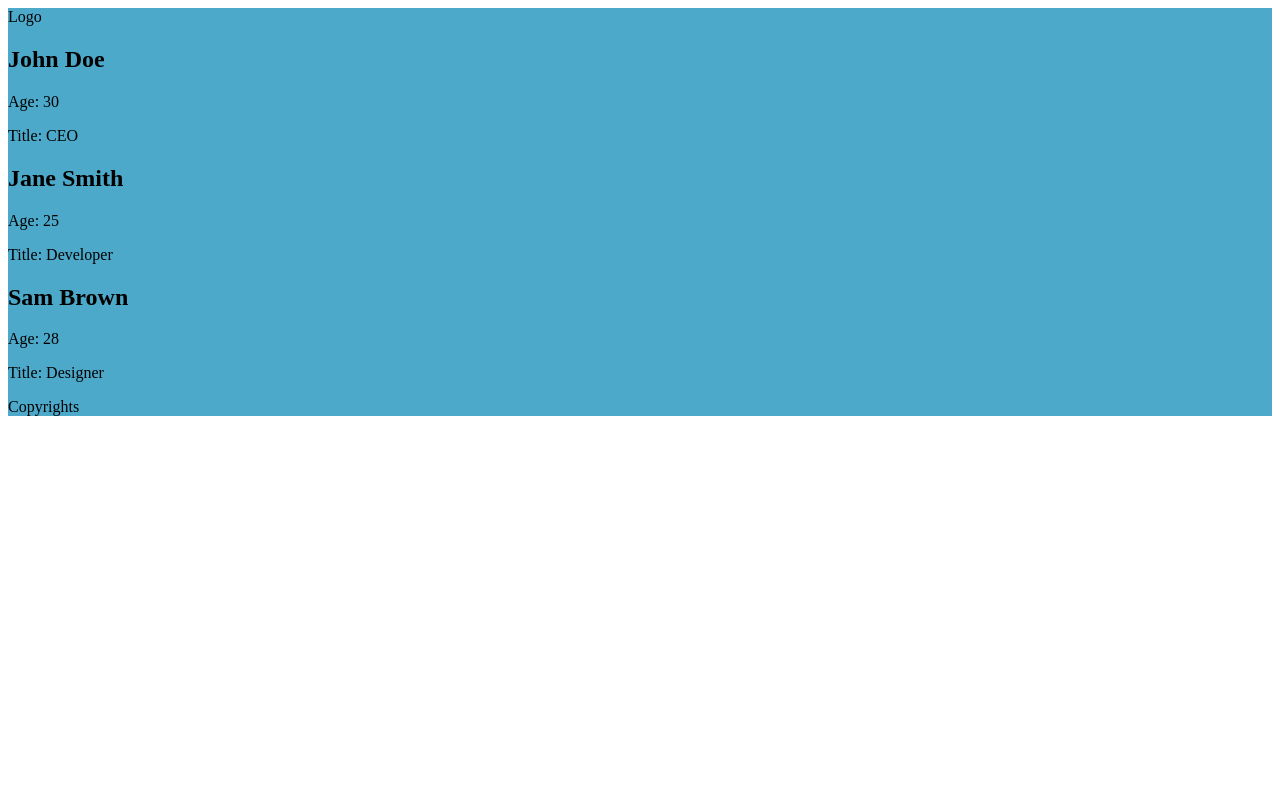
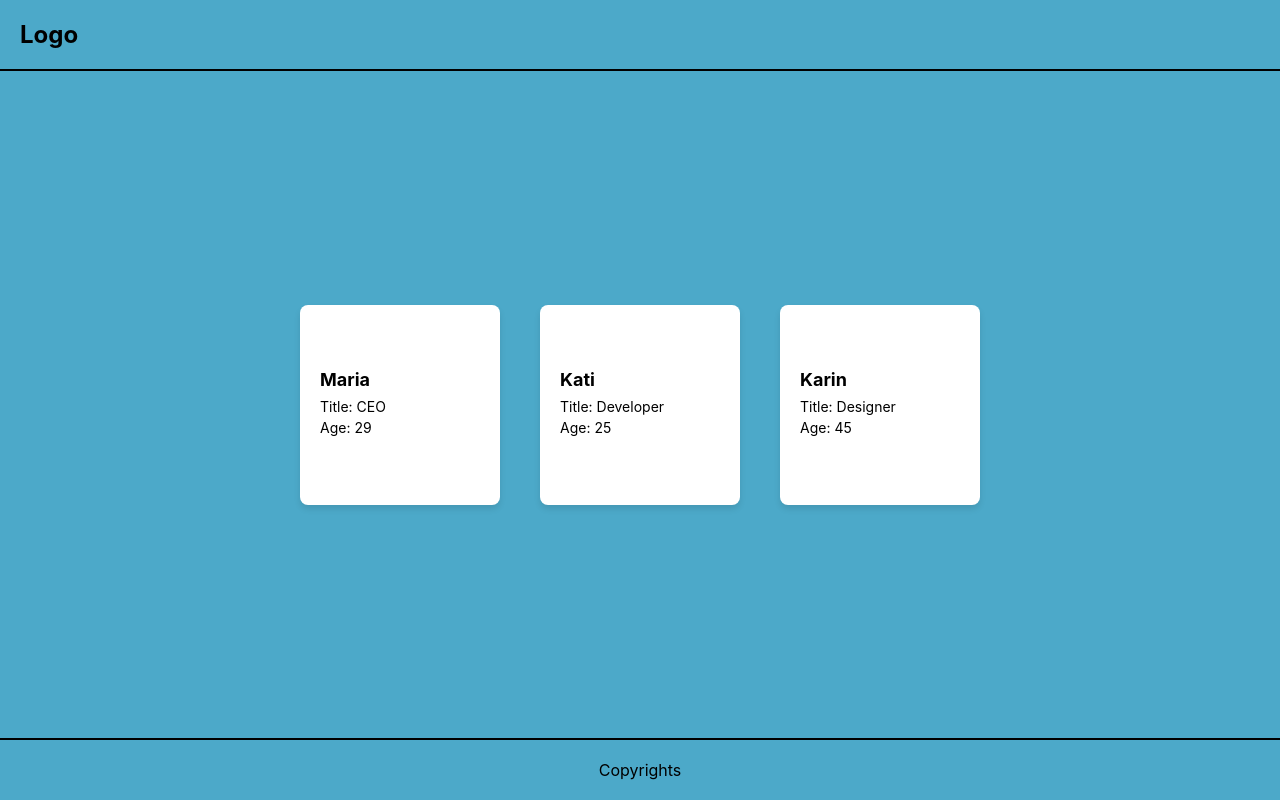
Before and after one commit to Manhal-Baban/react-basics, a React (Vite) app: page / in a window 1280 px wide. Built offline with nearby package versions, Linux system fonts and the light colour scheme.

Commit message:
some css changes

```diff
--- a/src/App.css
+++ b/src/App.css
@@ -1,3 +1,26 @@
-#root {
-  background-color: #4ca9ca;
+* {
+  margin: 0;
+  padding: 0;
+  box-sizing: border-box;
 }
+
+body {
+  font-family: -apple-system, BlinkMacSystemFont, "Segoe UI", "Roboto",
+    sans-serif;
+}
+
+.app {
+  min-height: 100vh;
+  display: flex;
+  flex-direction: column;
+  background-color: #4ca9c9;
+}
+
+.main-content {
+  flex: 1;
+  display: flex;
+  justify-content: center;
+  align-items: center;
+  gap: 40px;
+  padding: 60px 20px;
+}
--- a/src/App.jsx
+++ b/src/App.jsx
@@ -5,17 +5,15 @@ import Header from "./components/Header";
 
 function App() {
   return (
-    <>
-      <div className="App">
-        <Header />
-        <main>
-          <Card name="John Doe" age={30} title="CEO" />
-          <Card name="Jane Smith" age={25} title="Developer" />
-          <Card name="Sam Brown" age={28} title="Designer" />
-        </main>
-        <Footer />
-      </div>
-    </>
+    <div className="app">
+      <Header />
+      <main className="main-content">
+        <Card name="Maria" title="CEO" age="29" />
+        <Card name="Kati" title="Developer" age="25" />
+        <Card name="Karin" title="Designer" age="45" />
+      </main>
+      <Footer />
+    </div>
   );
 }
 
--- a/src/components/Card.jsx
+++ b/src/components/Card.jsx
@@ -2,10 +2,10 @@ import styles from "./Card.module.css";
 
 const Card = (props) => {
   return (
-    <div>
-      <h2>{props.name}</h2>
-      <p>Age: {props.age}</p>
-      <p>Title: {props.title}</p>
+    <div className={styles.card}>
+      <div className={styles.name}>{props.name}</div>
+      <div className={styles.title}>Title: {props.title}</div>
+      <div className={styles.age}>Age: {props.age}</div>
     </div>
   );
 };
--- a/src/components/Card.module.css
+++ b/src/components/Card.module.css
@@ -6,4 +6,21 @@
   min-width: 200px;
   background-color: white;
   padding: 20px;
+  border-radius: 8px;
+  box-shadow: 0 4px 6px rgba(0, 0, 0, 0.1);
+  min-height: 200px;
 }
+
+.name {
+  font-weight: bold;
+  font-size: 18px;
+  margin-bottom: 8px;
+  color: #000;
+}
+
+.title,
+.age {
+  font-size: 14px;
+  margin-bottom: 4px;
+  color: #000;
+}
--- a/src/components/Footer.jsx
+++ b/src/components/Footer.jsx
@@ -1,5 +1,11 @@
+import styles from "./Footer.module.css";
+
 const Footer = () => {
-  return <footer>Copyrights</footer>;
+  return (
+    <footer className={styles.footer}>
+      <p>Copyrights</p>
+    </footer>
+  );
 };
 
 export default Footer;
--- a/src/components/Footer.module.css
+++ b/src/components/Footer.module.css
@@ -0,0 +1,12 @@
+.footer {
+  background-color: #4ca9c9;
+  padding: 20px;
+  border-top: 2px solid #000;
+  text-align: center;
+}
+
+.footer p {
+  margin: 0;
+  color: #000;
+  font-size: 16px;
+}
--- a/src/components/Header.jsx
+++ b/src/components/Header.jsx
@@ -1,4 +1,11 @@
+import styles from "./Header.module.css";
+
 const Header = () => {
-  return <header>Logo</header>;
+  return (
+    <header className={styles.header}>
+      <h1>Logo</h1>
+    </header>
+  );
 };
+
 export default Header;
--- a/src/components/Header.module.css
+++ b/src/components/Header.module.css
@@ -0,0 +1,12 @@
+.header {
+  background-color: #4ca9c9;
+  padding: 20px;
+  border-bottom: 2px solid #000;
+}
+
+.header h1 {
+  font-weight: bold;
+  font-size: 24px;
+  color: #000;
+  margin: 0;
+}
```
